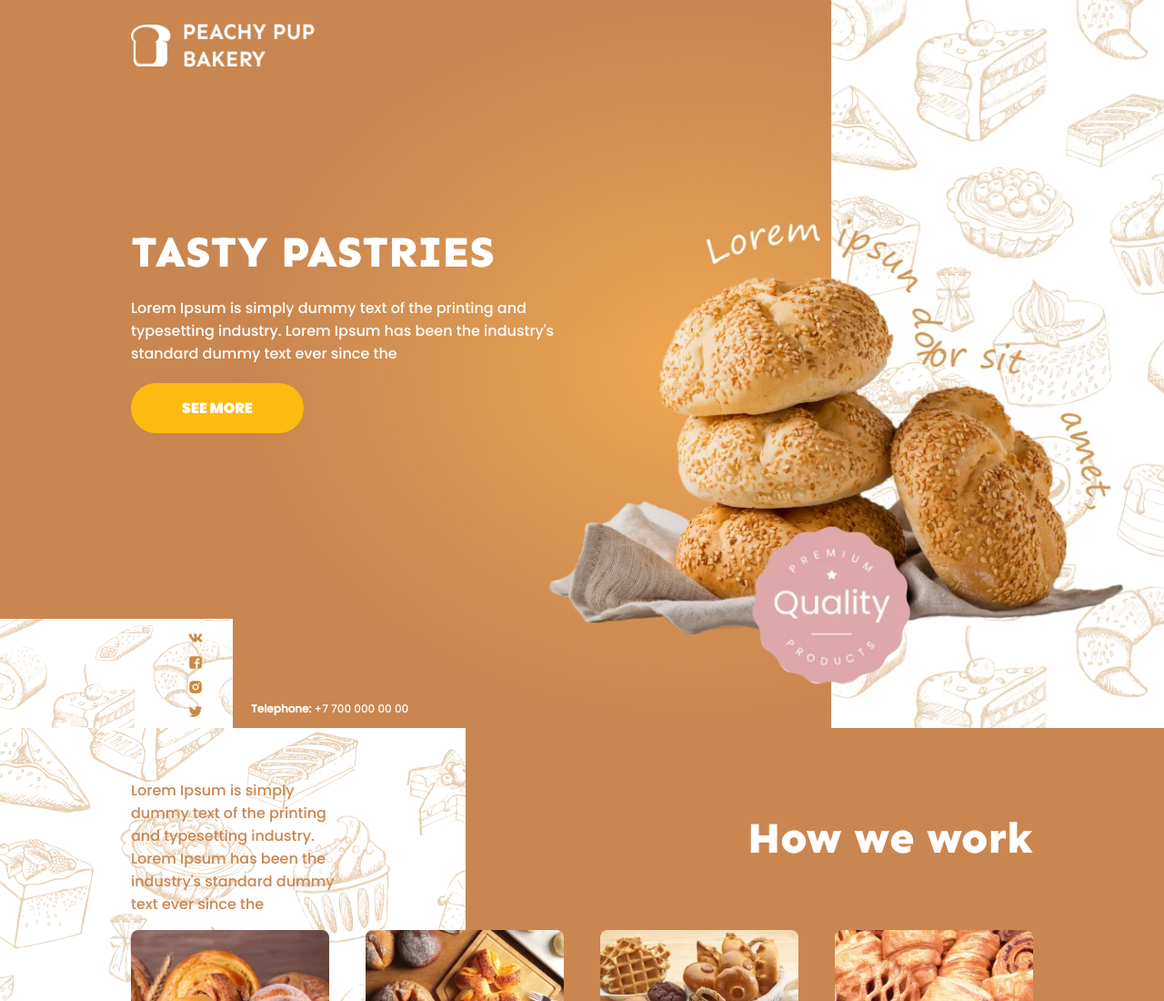
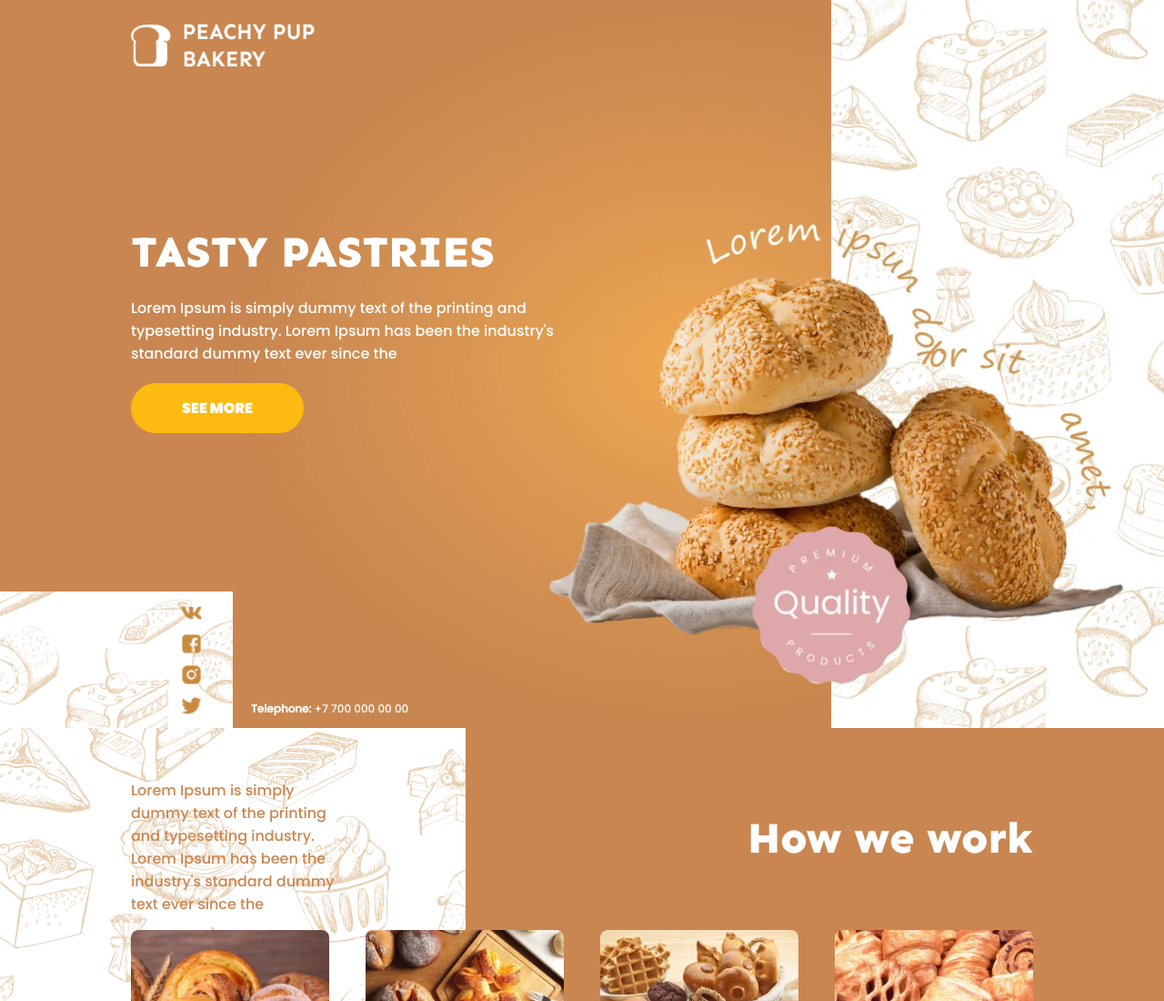
Before and after one commit to johnrodrigues008/Combo-12-Lading-pages---Frontend, a plain HTML site: page LP - Peachy Pup Bakery/index.html in a window 1280 px wide. Shown: the top 1100 px of the page at 91% size. Drawn offline with Linux system fonts and the light colour scheme.

Commit message:
Atualização de tamanho
Signed-off-by: John Rodrigues <john.rodrigues008@gmail.com>

```diff
--- a/LP - Peachy Pup Bakery/src/css/style.css
+++ b/LP - Peachy Pup Bakery/src/css/style.css
@@ -157,7 +157,7 @@ header::after {
 
 .header-links {
   width: 20%;
-  height: 120px;
+  height: 150px;
   padding: 10px;
   display: flex;
   flex-direction: column;
@@ -168,7 +168,7 @@ header::after {
 }
 
 .header-links a img {
-  width: 18px;
+  width: 27px;
   margin-right: 22px;
 }
 
```
